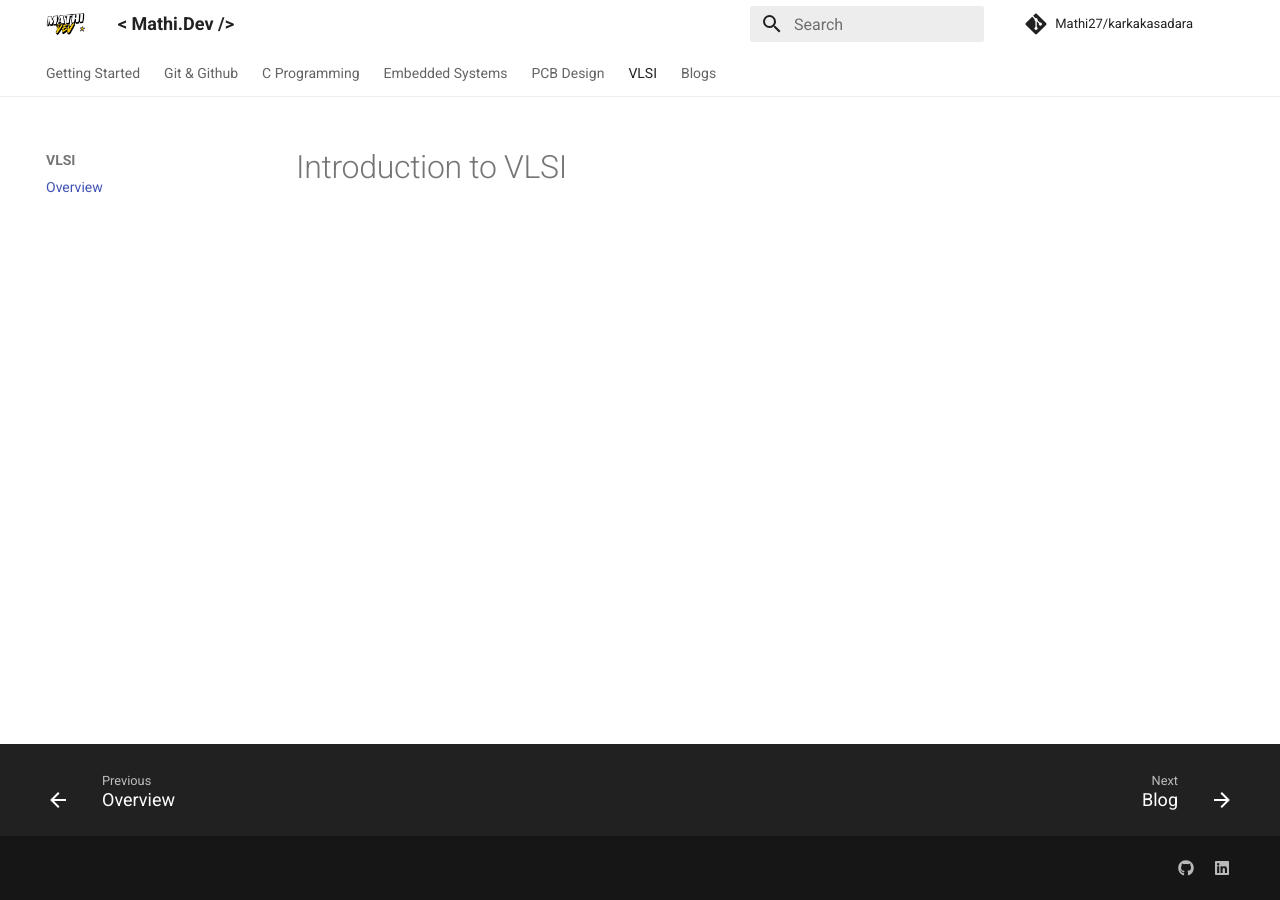
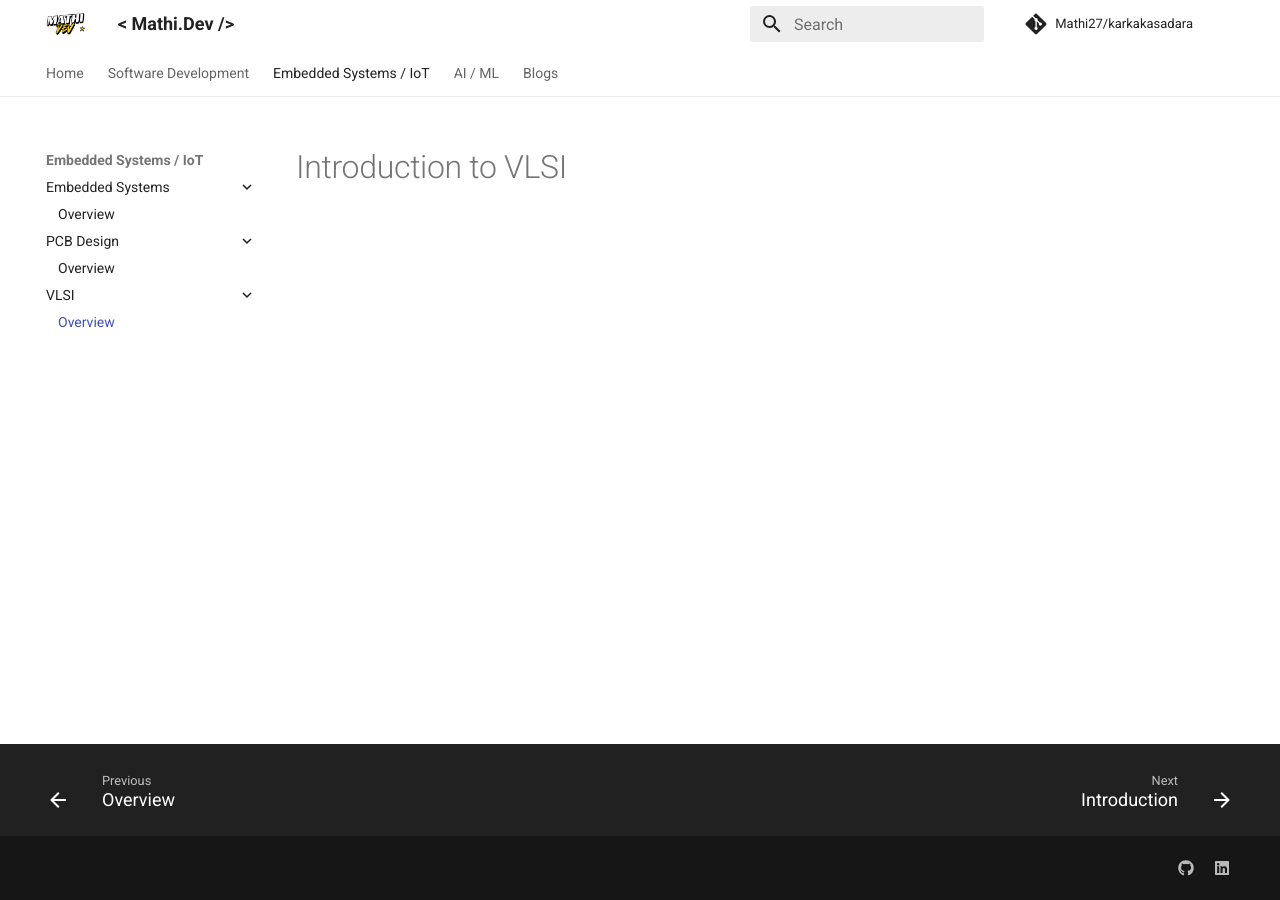
Before and after one commit to Mathi27/karkakasadara, an MkDocs documentation site: the page built from docs/VLSI/01vlsi.md, in a window 1280 px wide. Built offline with MkDocs 1.6.1 and Material for MkDocs 9.7.7, drawn with Linux system fonts in a browser that asks for light colours; the version menu is left out.

```diff
--- a/mkdocs.yml
+++ b/mkdocs.yml
@@ -19,7 +19,7 @@ theme:
     #     icon: material/brightness-4
     #     name: Switch to light mode
 
-  custom_dir: overrides
+
   features:
     - navigation.instant
     - navigation.expand
@@ -39,13 +39,13 @@ theme:
     text: Roboto
 
 nav:
-  # - Home: index.md
-  - Getting Started:
+  - Home: index.md
+  - Software Development :
+    - Getting Started:
       - Overview: GettingStarted/01overview.md
       - Installation: GettingStarted/02installation.md
       - First Steps: GettingStarted/03first-steps.md
-
-  - Git & Github:
+    - Git & Github:
       - Set up Git: Git/01_Configuration.md
       - Set up UserName : Git/02_setUserName.md
       - Caching Credentials: Git/03_cachingCredentials.md
@@ -53,7 +53,7 @@ nav:
       - Git Commands : Git/05_git_commands.md
       - Github Setup : Git/06_setup_Github.md
       - Git Credentials & Email Management: Git/07_git_credentials_email.md
-  - C Programming:
+    - C Programming:
       - Introduction: C_Programming/01.md
       - History of C: C_Programming/02.md
       - Characteristics of C: C_Programming/03.md
@@ -79,18 +79,23 @@ nav:
       - Embedded-Specific Constraints and Optimizations: C_Programming/23.md
       - Memory Management in Embedded Systems: C_Programming/24.md
       - Coding Standards: C_Programming/25.md
-  - Embedded Systems:
+  - Embedded Systems / IoT:
+    - Embedded Systems:
       - Overview: EmbeddedSystems/01Es.md
-  - PCB Design:
+    - PCB Design:
       - Overview: PCB_Design/01pcb.md
-  - VLSI:
+    - VLSI:
       - Overview: VLSI/01vlsi.md
+  - AI / ML :
+    - Introduction: AIML/01aiml.md
   - Blogs:
       - blog/index.md
+
 repo_url: https://github.com/mathi27
 repo_name: Mathi27/karkakasadara
 
 extra:
+  favicon: overrides/favicon.ico
   generator: false
   copyright: "Opensource Project | Free Education For All"
   consent:
--- a/overrides/footer.html
+++ /dev/null
@@ -1,3 +0,0 @@
-<div class="footer">
-    <p>&copy; {{ config.extra.copyright }}</p>
-  </div>
--- a/overrides/index.html
+++ /dev/null
@@ -1,6 +0,0 @@
-{% extends "base.html" %}
-
-{% block content %}
-  <h1>Welcome to My Custom Landing Page</h1>
-  {{ page.content }}
-{% endblock %}
```
Also changed, not shown: docs/AIML/01aiml.md (added, +1 -0 lines), docs/index.md (+1 -0 lines).
